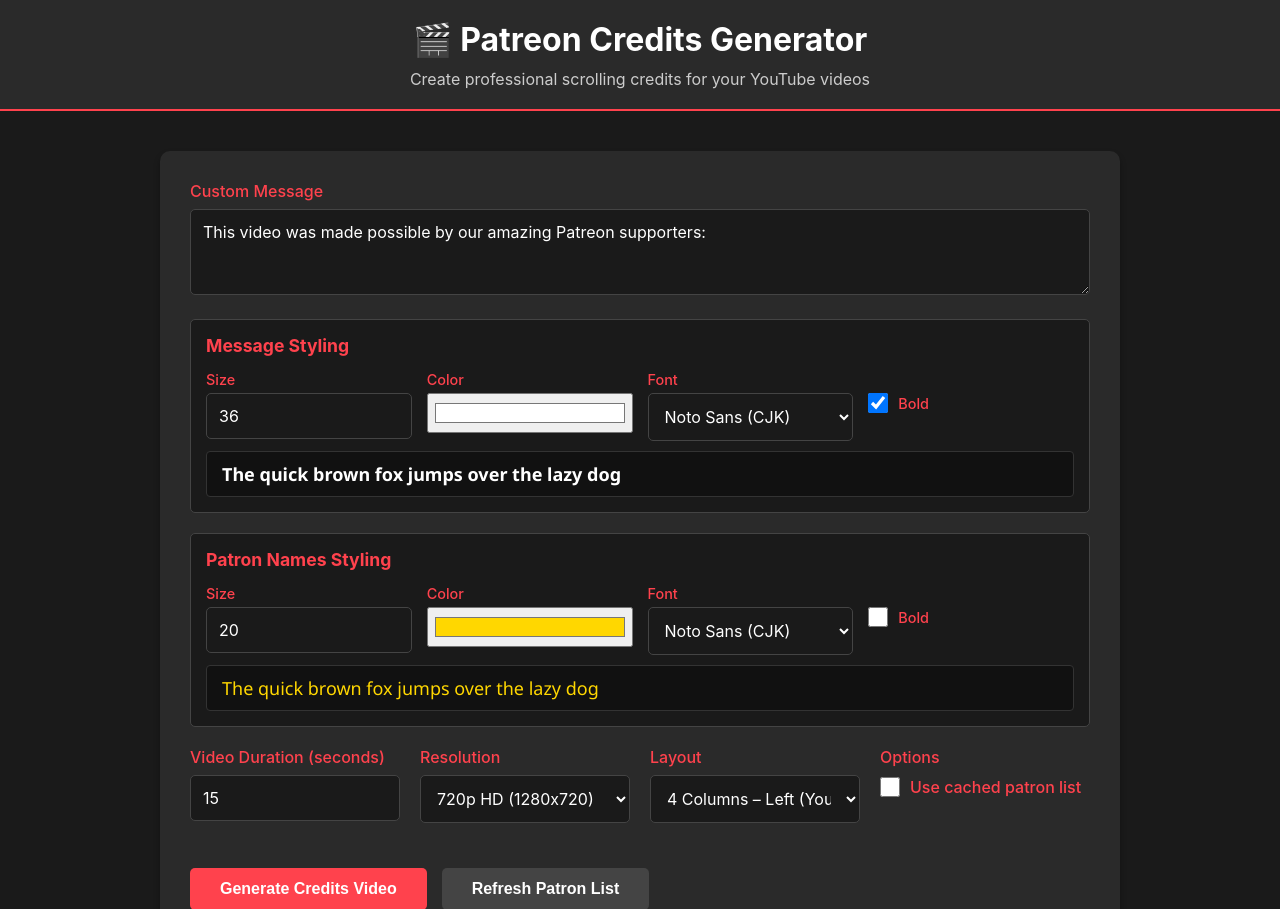
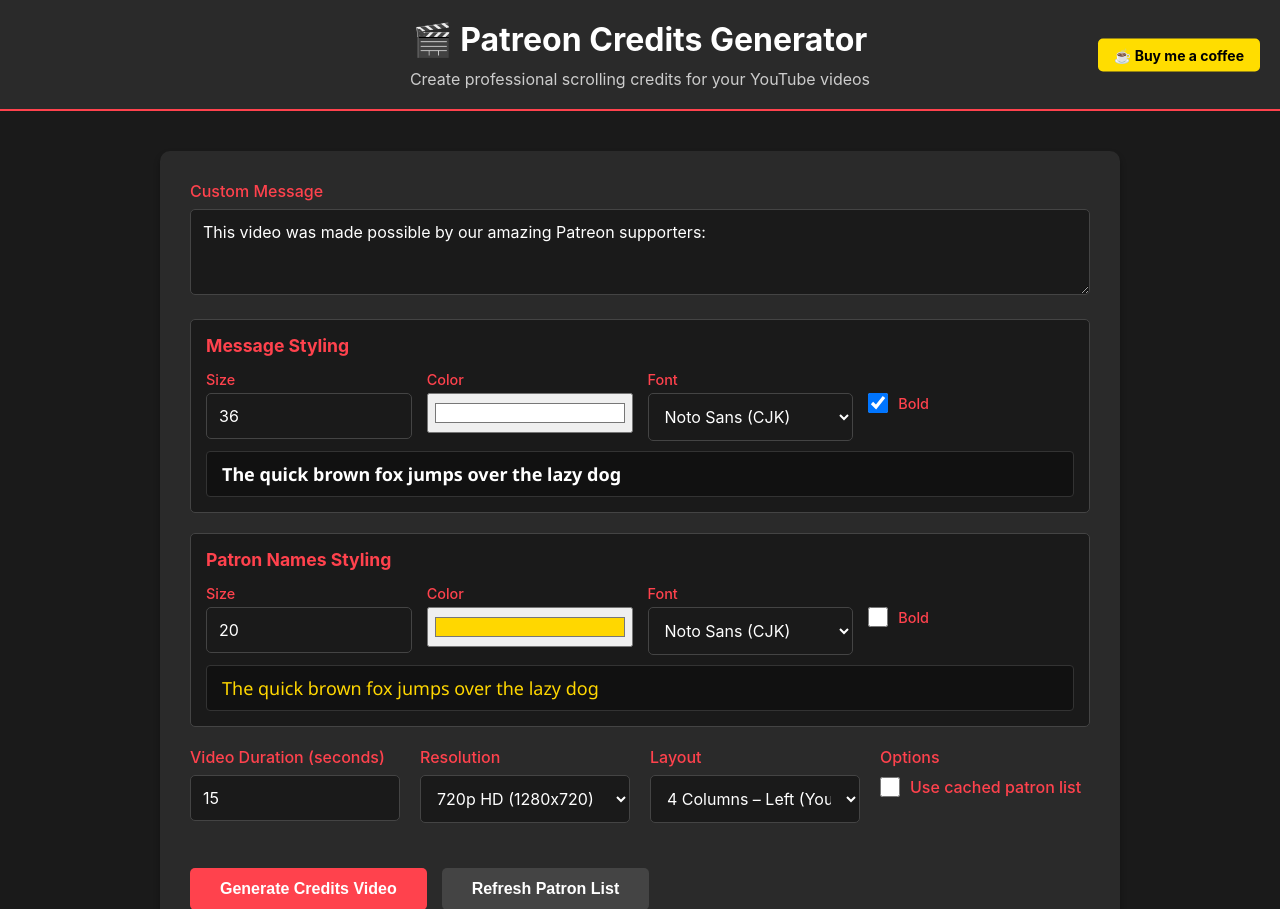
Before and after one commit to mscrnt/patreon-credits, a Flask app: page / in a window 1280 px wide. Shown: the top 909 px of the page. Run offline with Flask 3, Linux system fonts and the light colour scheme; some web fonts are replaced.

Commit message:
Add "Buy me a coffee" link with styling to support donations

```diff
--- a/templates/index.html
+++ b/templates/index.html
@@ -28,6 +28,27 @@
             padding: 20px;
             text-align: center;
             border-bottom: 2px solid #ff424d;
+            position: relative;
+        }
+
+        .bmc-link {
+            position: absolute;
+            right: 20px;
+            top: 50%;
+            transform: translateY(-50%);
+            background-color: #FFDD00;
+            color: #000;
+            font-weight: 700;
+            font-size: 14px;
+            padding: 8px 16px;
+            border-radius: 5px;
+            text-decoration: none;
+            transition: all 0.3s ease;
+        }
+
+        .bmc-link:hover {
+            background-color: #e6c700;
+            transform: translateY(calc(-50% - 2px));
         }
 
         .header h1 {
@@ -320,6 +341,7 @@
     <div class="header">
         <h1>🎬 Patreon Credits Generator</h1>
         <p>Create professional scrolling credits for your YouTube videos</p>
+        <a href="https://buymeacoffee.com/mscrnt" target="_blank" rel="noopener" class="bmc-link">☕ Buy me a coffee</a>
     </div>
 
     <div class="container">
```
